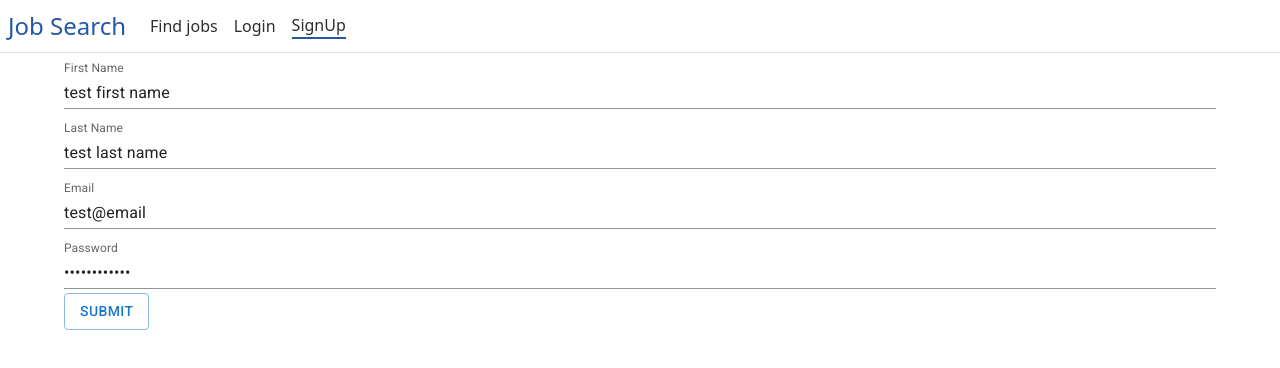
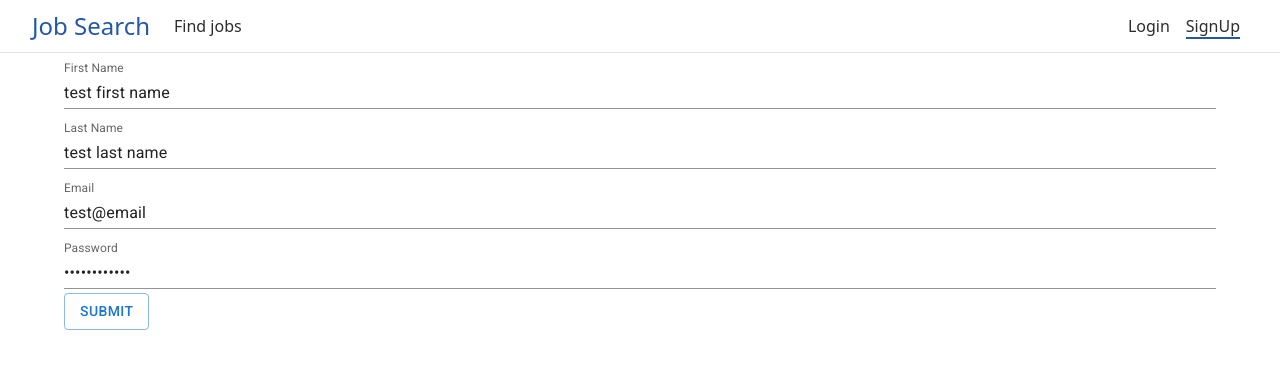
Before and after one commit to sounit-organization/job_search_app_front, a React (Create React App) app: page /signUp in a window 1280 px wide. Shown: the top 368 px of the page. Built offline with nearby package versions, Linux system fonts and the light colour scheme.

Commit message:
fix pc header style

```diff
--- a/src/presentation/components/organisms/Header.module.css
+++ b/src/presentation/components/organisms/Header.module.css
@@ -1,7 +1,8 @@
 .Header {
   width: 100%;
-  padding: 0.5rem;
+  padding: 0.5rem 2rem;
   display: flex;
+  justify-content: space-between;
   align-items: center;
   border-bottom: 0.0625rem solid rgb(228, 226, 224);
 }
--- a/src/presentation/components/organisms/Header.tsx
+++ b/src/presentation/components/organisms/Header.tsx
@@ -15,27 +15,26 @@ const Header = () => {
   };
 
   return (
-    <header className={classes[componentName]}>
-      <Link to="/" className={classes[`${componentName}__logo-link`]}>
-        <h1 className={classes[`${componentName}__logo-text`]}>Job Search</h1>
-      </Link>
-      <div className={classes[`${componentName}__nav-items`]}>
+    <header className={classes["Header"]}>
+      <div className={classes[`Header__nav-items`]}>
+        <Link to="/" className={classes[`Header__logo-link`]}>
+          <h1 className={classes[`Header__logo-text`]}>Job Search</h1>
+        </Link>
         <NavItem title="Find jobs" to="/" />
         {isLogin && <NavItem title="Add Job" to="/jobs/new" />}
         {isLogin && <NavItem title="Add Skill" to="/skills/new" />}
+      </div>
+      <div className={classes["Header__auth-links"]}>
         {!isLogin && <NavItem title="Login" to="/login" />}
         {!isLogin && <NavItem title="SignUp" to="/signUp" />}
+        {isLogin && (
+          <p onClick={logoutHandler} className="cursor-pointer">
+            Logout
+          </p>
+        )}
       </div>
-      {/* FIXME: refactor to same style component */}
-      {isLogin && (
-        <p onClick={logoutHandler} className="cursor-pointer">
-          Logout
-        </p>
-      )}
     </header>
   );
 };
 
-const componentName = "Header";
-
 export default Header;
```
